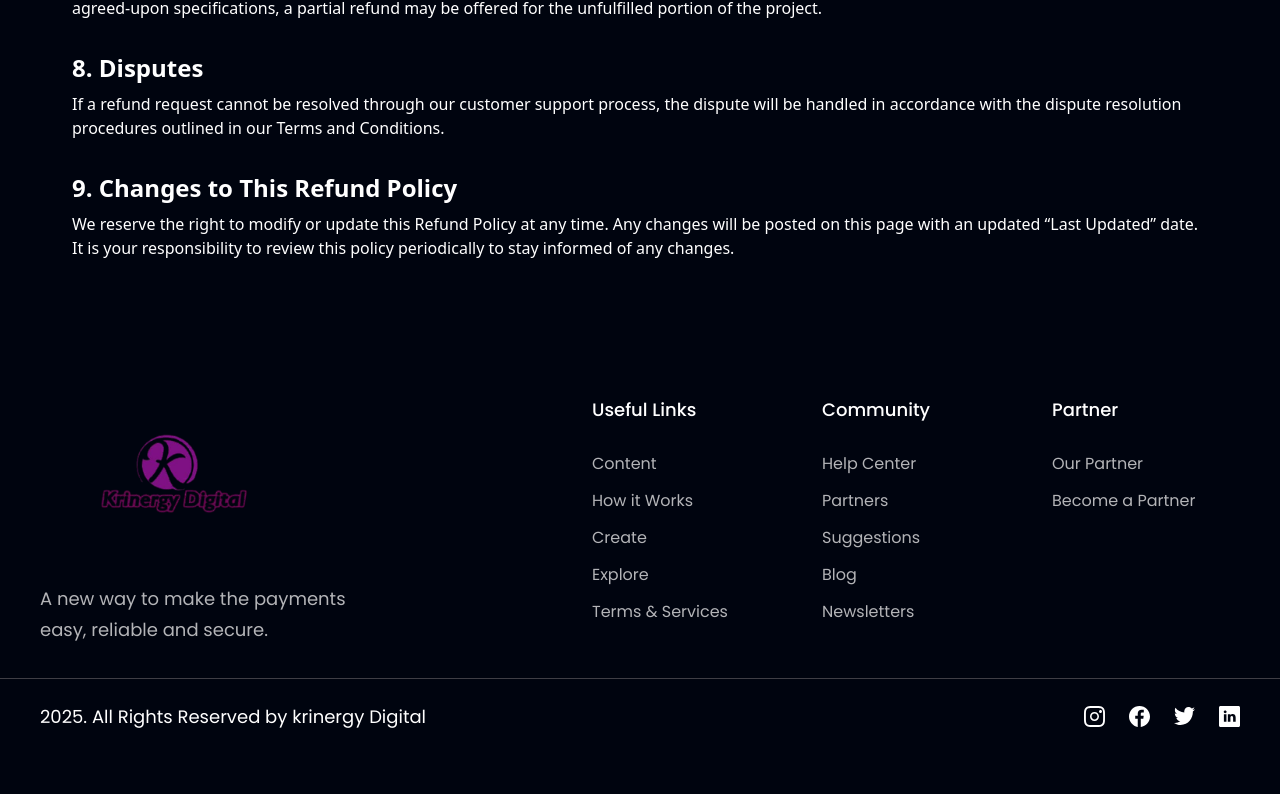
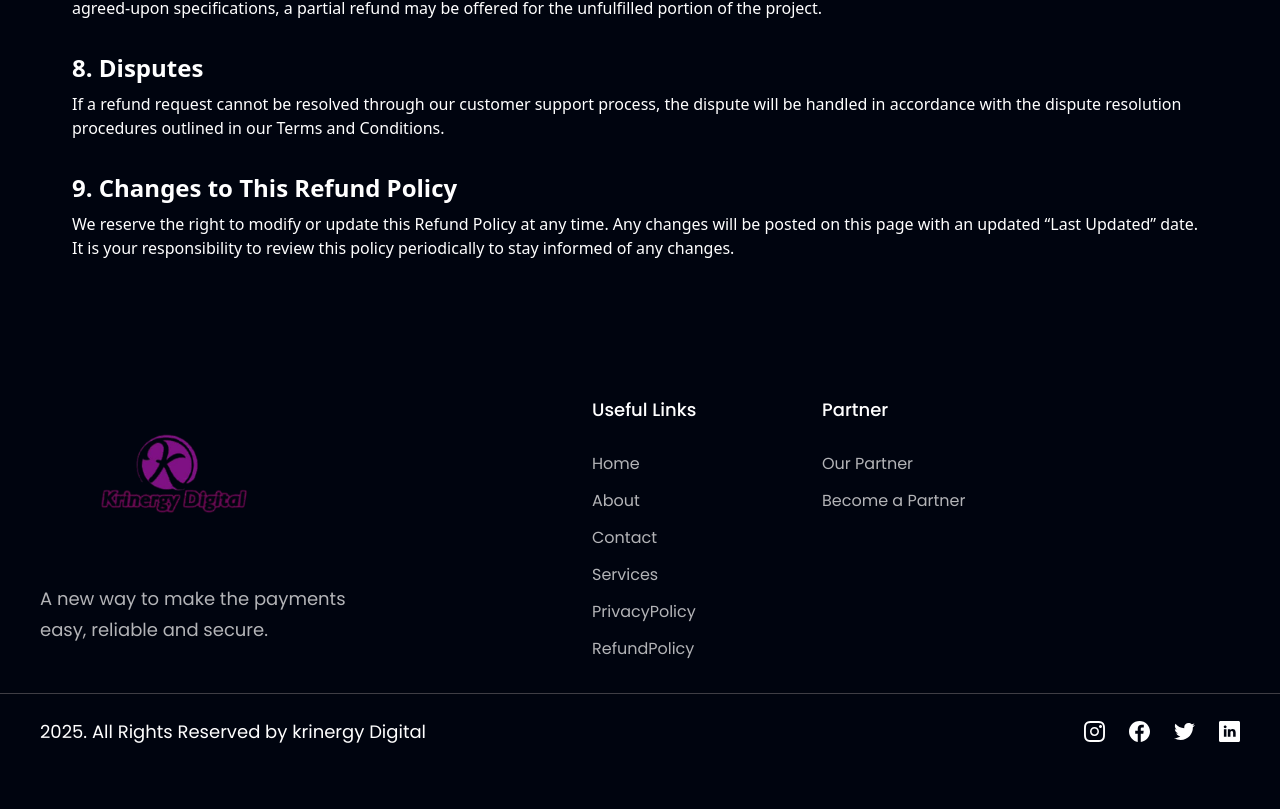
Before and after one commit to j2patel4545/Krinergy-Digital-Pendimng, a React (Vite) app: page /RefundPolicy in a window 1280 px wide. Shown: the part 1424-2233 px from the top of the page. Built offline with nearby package versions, Linux system fonts and the light colour scheme.

Commit message:
index.js

```diff
--- a/src/constants/index.js
+++ b/src/constants/index.js
@@ -117,52 +117,56 @@ export const footerLinks = [
     title: "Useful Links",
     links: [
       {
-        name: "Content",
-        link: "https://www.hoobank.com/content/",
+        name: "Home",
+        link: "/",
       },
       {
-        name: "How it Works",
-        link: "https://www.hoobank.com/how-it-works/",
+        name: "About",
+        link: "/About",
       },
       {
-        name: "Create",
-        link: "https://www.hoobank.com/create/",
+        name: "Contact",
+        link: "/Contact",
       },
       {
-        name: "Explore",
-        link: "https://www.hoobank.com/explore/",
+        name: "Services",
+        link: "/Services",
       },
       {
-        name: "Terms & Services",
-        link: "https://www.hoobank.com/terms-and-services/",
+        name: "PrivacyPolicy",
+        link: "/PrivacyPolicy",
+      },
+      {
+        name: "RefundPolicy",
+        link: "/RefundPolicy",
       },
     ],
   },
-  {
-    title: "Community",
-    links: [
-      {
-        name: "Help Center",
-        link: "https://www.hoobank.com/help-center/",
-      },
-      {
-        name: "Partners",
-        link: "https://www.hoobank.com/partners/",
-      },
-      {
-        name: "Suggestions",
-        link: "https://www.hoobank.com/suggestions/",
-      },
-      {
-        name: "Blog",
-        link: "https://www.hoobank.com/blog/",
-      },
-      {
-        name: "Newsletters",
-        link: "https://www.hoobank.com/newsletters/",
-      },
-    ],
-  },
+  // {
+  //   title: "Community",
+  //   links: [
+  //     {
+  //       name: "Help Center",
+  //       link: "https://www.hoobank.com/help-center/",
+  //     },
+  //     {
+  //       name: "Partners",
+  //       link: "https://www.hoobank.com/partners/",
+  //     },
+  //     {
+  //       name: "Suggestions",
+  //       link: "https://www.hoobank.com/suggestions/",
+  //     },
+  //     {
+  //       name: "Blog",
+  //       link: "https://www.hoobank.com/blog/",
+  //     },
+  //     {
+  //       name: "Newsletters",
+  //       link: "https://www.hoobank.com/newsletters/",
+  //     },
+  //   ],
+  // },
   {
     title: "Partner",
     links: [
```
